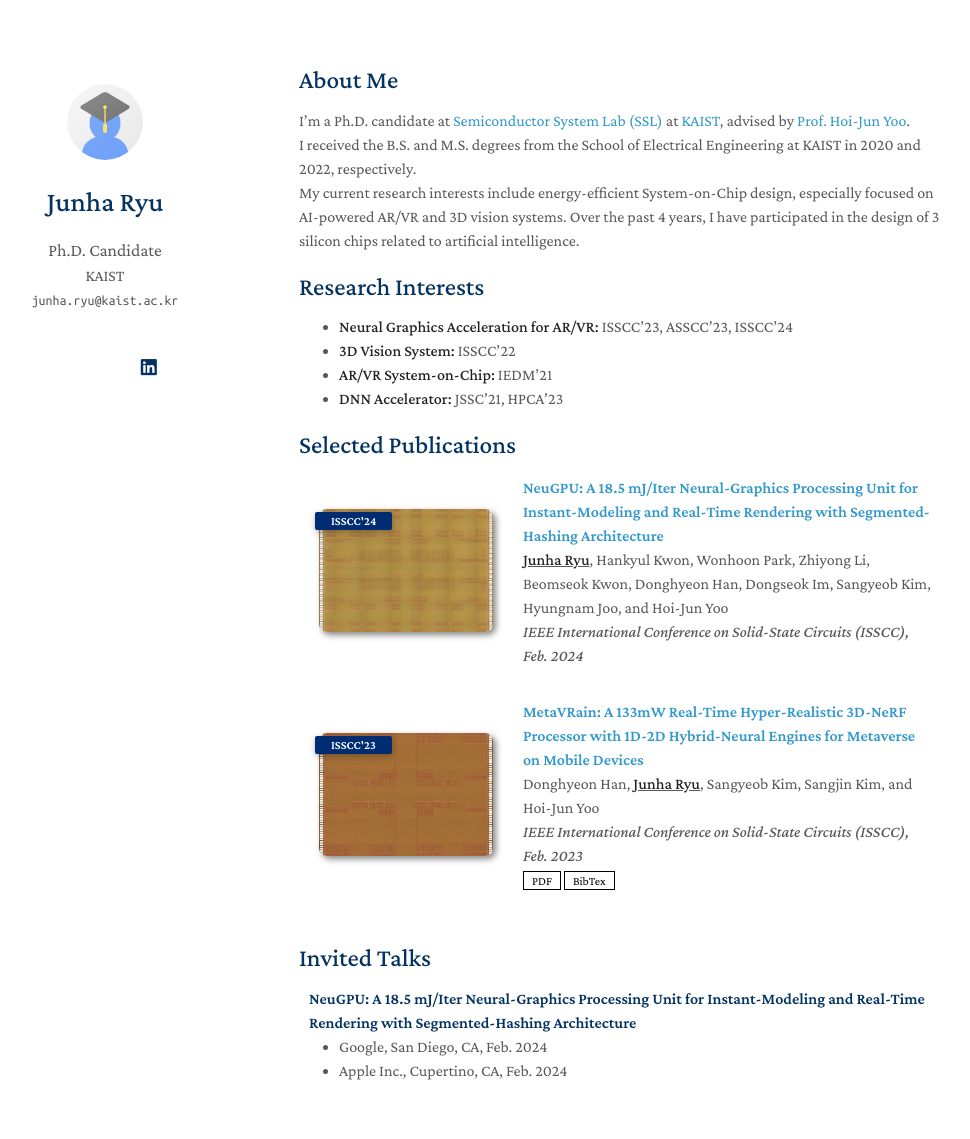
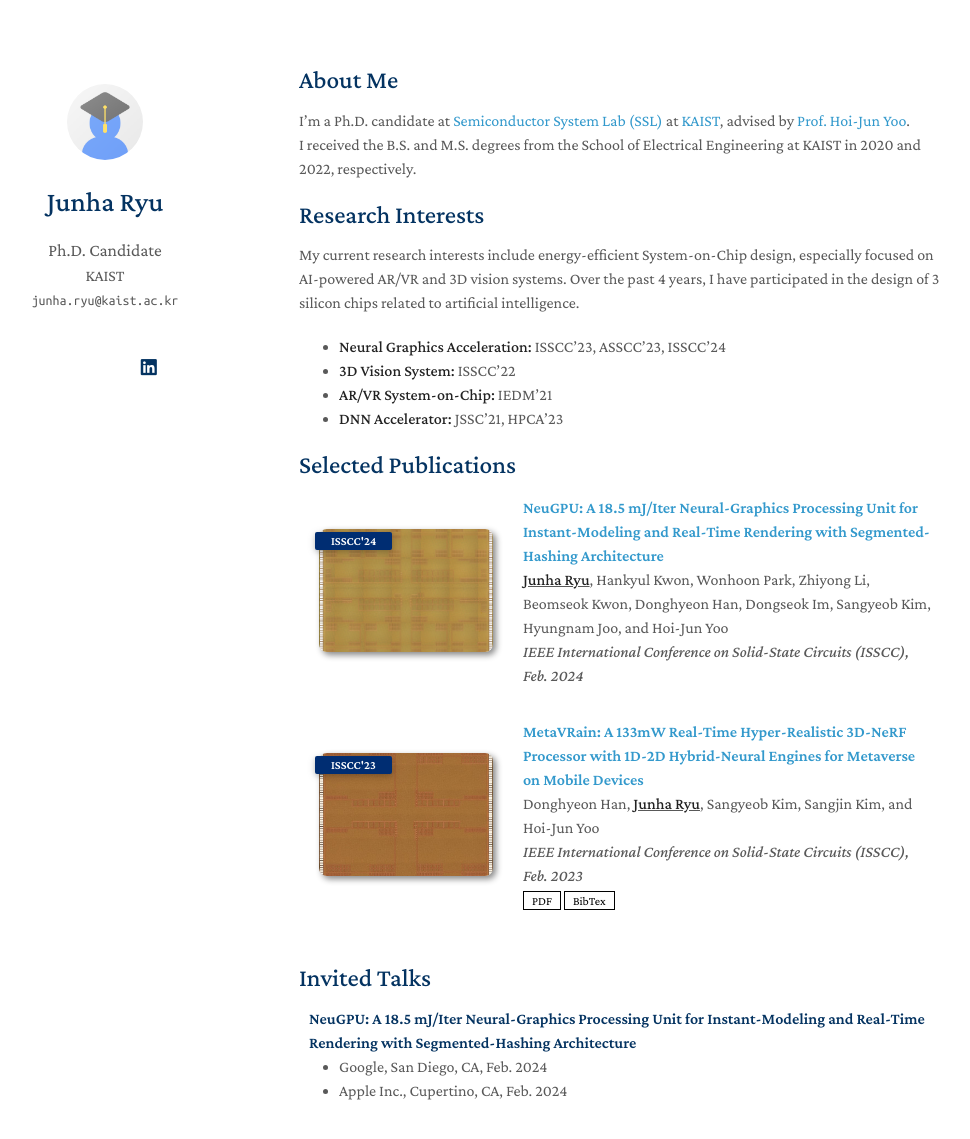
Before and after one commit to junharyu/junharyu.github.io, a Jekyll site: the page built from index.md, in a window 1280 px wide and 1182 px high. Shown: the top 1139 px of the window, without its empty margins (171-1141 px from the left). Built offline with Jekyll 4.4.1, drawn with Linux system fonts in a browser that asks for light colours; nearby versions of some CDN libraries; a style sheet for code colours, icons or effects is not loaded; our own code applies the rules of GitHub Pages for plain Markdown files.

Commit message:
Update index.md

```diff
--- a/index.md
+++ b/index.md
@@ -6,12 +6,11 @@ layout: homepage
 
 I'm a Ph.D. candidate at [Semiconductor System Lab (SSL)](http://ssl.kaist.ac.kr) at [KAIST](https://kaist.ac.kr), advised by [Prof. Hoi-Jun Yoo](http://ssl.kaist.ac.kr/Professor.php).
 I received the B.S. and M.S. degrees from the School of Electrical Engineering at KAIST in 2020 and 2022, respectively.
-My current research interests include energy-efficient System-on-Chip design, especially focused on AI-powered AR/VR and 3D vision systems. Over the past 4 years, I have participated in the design of 3 silicon chips related to artificial intelligence.
 
 
 ## Research Interests
-
-- **Neural Graphics Acceleration for AR/VR:** ISSCC'23, ASSCC'23, ISSCC'24
+My current research interests include energy-efficient System-on-Chip design, especially focused on AI-powered AR/VR and 3D vision systems. Over the past 4 years, I have participated in the design of 3 silicon chips related to artificial intelligence.
+- **Neural Graphics Acceleration:** ISSCC'23, ASSCC'23, ISSCC'24
 - **3D Vision System:** ISSCC'22
 - **AR/VR System-on-Chip:** IEDM'21
 - **DNN Accelerator:** JSSC'21, HPCA'23
```
